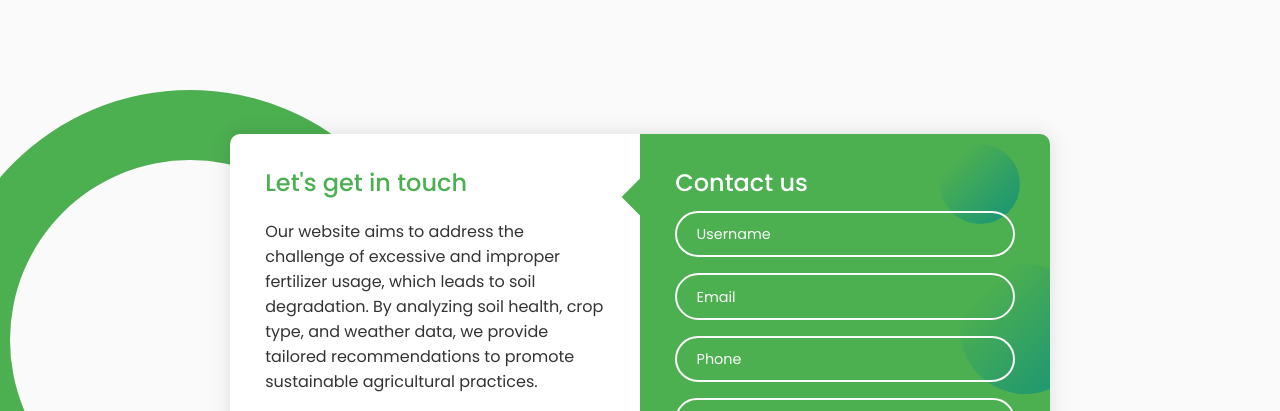
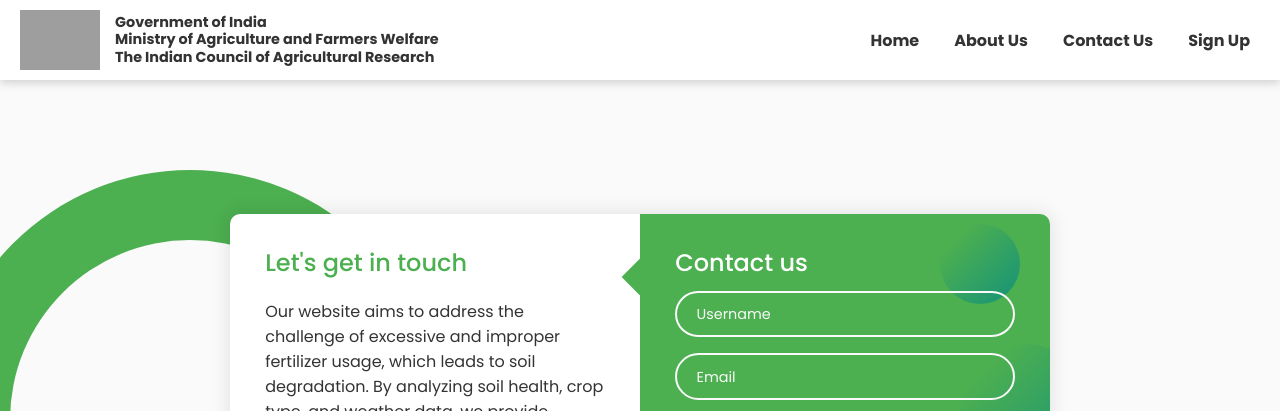
Before and after one commit to GangwarPriyansh/Government-website, a website: page public/contact_us.html in a window 1280 px wide. Shown: the top 411 px of the page. Drawn offline with Linux system fonts and the light colour scheme; grey boxes are pictures that could not be loaded.

Commit message:
modified endpoints and added header in contactUs

```diff
--- a/public/contact_us.css
+++ b/public/contact_us.css
@@ -172,7 +172,7 @@ textarea.input {
   opacity: 0;
   transition: 0.3s;
   height: 5px;
-  background-color:#4caf50;
+  background-color: #4caf50;
   top: 50%;
   transform: translateY(-50%);
 }
@@ -382,3 +382,65 @@ textarea.input {
     padding: 0.45rem 1.2rem;
   }
 }
+
+
+.navigation-bar {
+  display: flex;
+  align-items: center;
+  justify-content: space-between;
+  padding: 10px 20px;
+  background-color: rgba(255, 255, 255, 0.9);
+  /* Translucent background */
+  box-shadow: 0px 2px 10px rgba(0, 0, 0, 0.2);
+  z-index: 2;
+  position: relative;
+}
+
+.header-left {
+  display: flex;
+  align-items: center;
+}
+
+.emblem {
+  height: 60px;
+  margin-right: 15px;
+}
+
+.header-text {
+  line-height: 1.2;
+  font-size: 0.9rem;
+}
+
+.header-text p {
+  margin: 0;
+  color: #333;
+  font-weight: bold;
+}
+
+nav {
+  display: flex;
+}
+
+.nav-links {
+  list-style: none;
+  display: flex;
+  gap: 15px;
+}
+
+.nav-links li {
+  margin: 0;
+}
+
+.nav-links li a {
+  text-decoration: none;
+  font-weight: bold;
+  color: #333;
+  padding: 5px 10px;
+  border-radius: 5px;
+  transition: background-color 0.3s ease;
+}
+
+.nav-links li a:hover {
+  background-color: #4CAF50;
+  color: white;
+}
--- a/public/contact_us.html
+++ b/public/contact_us.html
@@ -11,6 +11,27 @@
 </head>
 
 <body>
+
+    <!-- nav-bar  -->
+    <header class="navigation-bar">
+        <div class="header-left">
+            <img src="https://soilhealth.dac.gov.in/files/images/Emblem_of_India.png" alt="Emblem of India"
+                class="emblem">
+            <div class="header-text">
+                <p>Government of India</p>
+                <p>Ministry of Agriculture and Farmers Welfare</p>
+                <p>The Indian Council of Agricultural Research</p>
+            </div>
+        </div>
+        <nav>
+            <ul class="nav-links">
+                <li><a href="/home">Home</a></li>
+                <li><a href="/aboutus">About Us</a></li>
+                <li><a href="/contact-us">Contact Us</a></li>
+                <li><a href="/signin">Sign Up</a></li>
+            </ul>
+        </nav>
+    </header>
     <div class="container">
         <span class="big-circle"></span>
         <img src="images/shape.png" class="square" alt="" />
--- a/public/gov-website.css
+++ b/public/gov-website.css
@@ -144,6 +144,7 @@ nav ul li a.active {
     padding: 10px;
     box-shadow: 10px 10px 20px rgba(0, 0, 0, 0.5);
     border-radius: 10px;
+    margin-bottom: 20px;
 }
 
 .banner-text {
```
Also changed, not shown: public/gov-website.html (+8 -8 lines).
